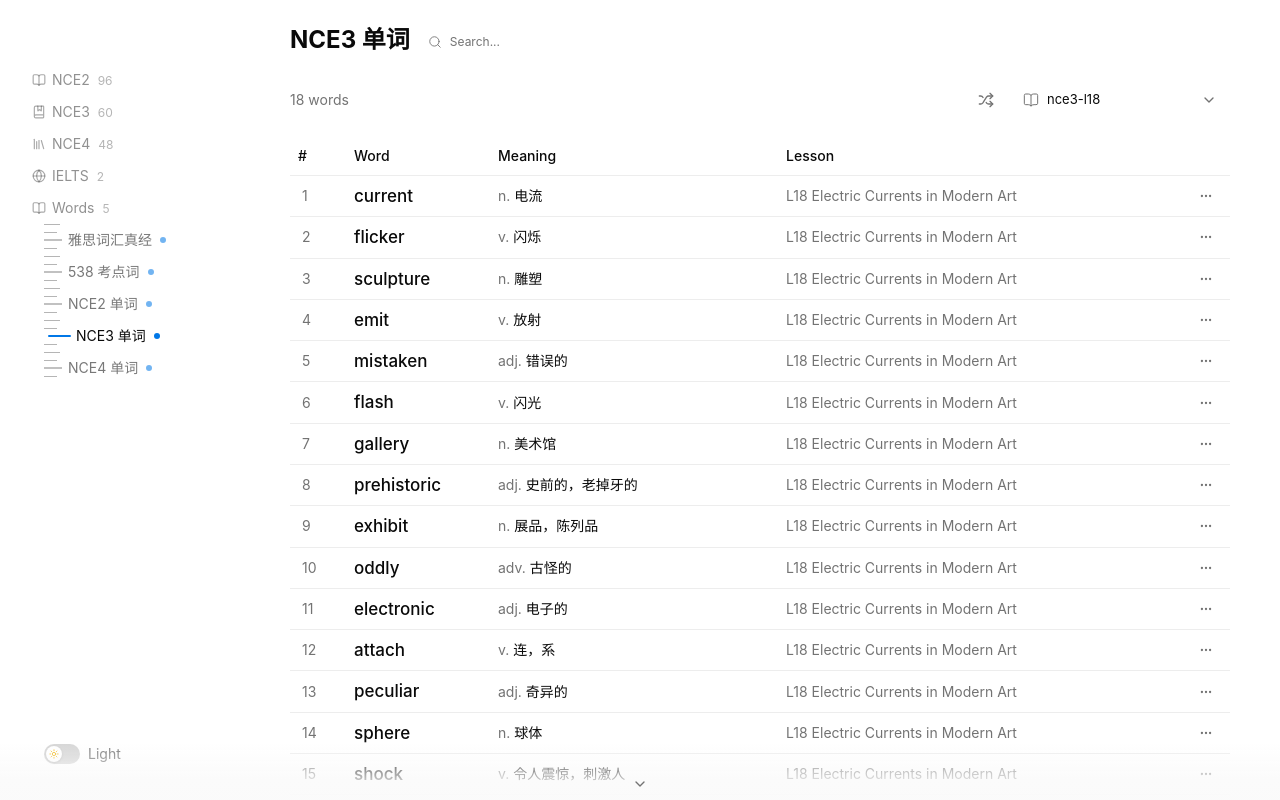
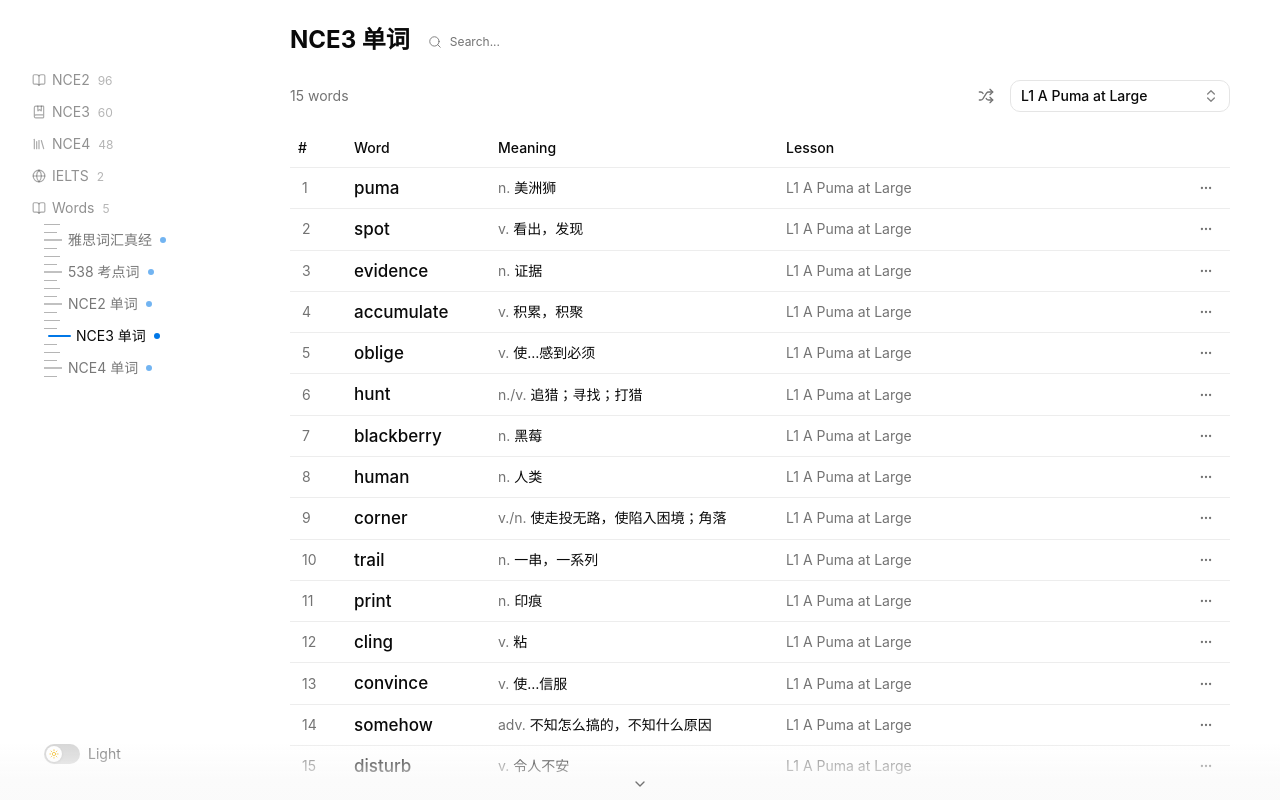
Before and after one commit to farisni/nce-nextjs, a Next.js app: page /nce-vocabulary/nce3 in a window 1280 px wide. Built offline with nearby package versions, Linux system fonts and the light colour scheme; a small style sheet from the web is missing.

Commit message:
refactor: Select→Combobox + Search图标修复 + hydration警告修复

```diff
--- a/src/app/538-keywords/page.tsx
+++ b/src/app/538-keywords/page.tsx
@@ -19,7 +19,7 @@ import {
 } from "@/components/ui/tooltip";
 import { InputGroup, InputField } from "@/components/ui/input-group";
 import { cn } from "@/lib/utils";
-import { Ellipsis } from "lucide-react";
+import { Ellipsis, Search } from "lucide-react";
 
 const INDEX_COLUMN_CLASS = "sticky left-0 z-30 w-14 bg-background pl-3 group-hover:bg-muted";
 const WORD_COLUMN_CLASS = "sticky left-14 z-30 w-36 bg-background group-hover:bg-muted";
--- a/src/app/layout.tsx
+++ b/src/app/layout.tsx
@@ -20,7 +20,7 @@ export default function RootLayout({
       className="h-full antialiased"
       suppressHydrationWarning
     >
-      <body className="min-h-full">
+      <body className="min-h-full" suppressHydrationWarning>
         <ThemeProvider attribute="class" defaultTheme="system" enableSystem>
         <TooltipProvider>
           <ScrollArea className="h-svh min-w-0 bg-background text-foreground">
--- a/src/app/vocabulary/page.tsx
+++ b/src/app/vocabulary/page.tsx
@@ -16,7 +16,7 @@ import {
   TooltipContent,
   TooltipTrigger,
 } from "@/components/ui/tooltip";
-import { Check, ChevronsUpDown, Ellipsis } from "lucide-react";
+import { Check, ChevronsUpDown, Ellipsis, Search } from "lucide-react";
 import { cn } from "@/lib/utils";
 import { Button } from "@/components/ui/button";
 import {
--- a/src/components/nce-vocabulary-page.tsx
+++ b/src/components/nce-vocabulary-page.tsx
@@ -1,18 +1,24 @@
 "use client";
 
 import { Fragment, useCallback, useEffect, useMemo, useRef, useState } from "react";
-import { BookOpen, Ellipsis, Search, Shuffle } from "lucide-react";
+import { Check, ChevronsUpDown, Ellipsis, Search, Shuffle } from "lucide-react";
 
 import { type Article, type VocabItem } from "@/app/mock";
 import { LearningLayout } from "@/components/learning-layout";
 import { InputGroup, InputField } from "@/components/ui/input-group";
+import { Button } from "@/components/ui/button";
 import {
-  Select,
-  SelectContent,
-  SelectGroup,
-  SelectItem,
-  SelectTrigger,
-} from "@/components/ui/select";
+  Command,
+  CommandEmpty,
+  CommandGroup,
+  CommandItem,
+  CommandList,
+} from "@/components/ui/command";
+import {
+  Popover,
+  PopoverContent,
+  PopoverTrigger,
+} from "@/components/ui/popover";
 import {
   Table,
   TableBody,
@@ -385,10 +391,9 @@ export function NceVocabularyPage({ articles, title }: NceVocabularyPageProps) {
     [articles],
   );
   const [isLessonSelectOpen, setIsLessonSelectOpen] = useState(false);
-  const [selectedArticleId, setSelectedArticleId] = useState(() => {
-    const sorted = Object.values(articles).sort((a, b) => a.lesson - b.lesson);
-    return sorted[Math.floor(Math.random() * sorted.length)]?.id ?? ALL_LESSONS_VALUE;
-  });
+  const [selectedArticleId, setSelectedArticleId] = useState(
+    articleOptions[0]?.id ?? ALL_LESSONS_VALUE,
+  );
   const [lessonQuery, setLessonQuery] = useState("");
   const [searchQuery, setSearchQuery] = useState("");
   const [expandedWordId, setExpandedWordId] = useState<string | null>(null);
@@ -397,19 +402,7 @@ export function NceVocabularyPage({ articles, title }: NceVocabularyPageProps) {
   const selectedArticleLabel = selectedArticle
     ? `L${selectedArticle.lesson} ${selectedArticle.title}`
     : "全部课文";
-  const visibleArticleOptions = useMemo(() => {
-    const normalizedQuery = lessonQuery.trim().toLowerCase();
 
-    if (!normalizedQuery) {
-      return articleOptions.slice(0, 10);
-    }
-
-    return articleOptions.filter((article) =>
-      `l${article.lesson} ${article.title} ${article.titleCn ?? ""}`
-        .toLowerCase()
-        .includes(normalizedQuery),
-    );
-  }, [articleOptions, lessonQuery]);
   const words = useMemo<NceVocabularyWord[]>(
     () => articleOptions.flatMap((article) => article.vocabulary.map((word, index) => ({
       ...word,
@@ -472,27 +465,60 @@ export function NceVocabularyPage({ articles, title }: NceVocabularyPageProps) {
             >
               <Shuffle className="size-4" />
             </button>
-            <div className="w-[220px]">
-            <Select
-              value={selectedArticleId}
-              onValueChange={(v) => {
-                setSelectedArticleId(v);
-                setExpandedWordId(null);
-              }}
-            >
-              <SelectTrigger variant="borderless" icon={BookOpen} placeholder="选择课文..." className="h-10" />
-              <SelectContent className="max-h-[330px]">
-                <SelectGroup>
-                  <SelectItem value={ALL_LESSONS_VALUE} index={0}>全部课文</SelectItem>
-                  {articleOptions.map((article, idx) => (
-                    <SelectItem key={article.id} value={article.id} index={idx + 1}>
-                      {`L${article.lesson} ${article.title}`}
-                    </SelectItem>
-                  ))}
-                </SelectGroup>
-              </SelectContent>
-            </Select>
-            </div>
+            <Popover>
+              <PopoverTrigger asChild>
+                <Button
+                  variant="outline"
+                  role="combobox"
+                  className="w-[220px] justify-between"
+                >
+                  <span className="truncate">{selectedArticleLabel}</span>
+                  <ChevronsUpDown className="ml-2 h-4 w-4 shrink-0 opacity-50" />
+                </Button>
+              </PopoverTrigger>
+              <PopoverContent className="w-[220px] p-0">
+                <Command>
+                  <CommandList>
+                    <CommandEmpty>未找到</CommandEmpty>
+                    <CommandGroup>
+                      <CommandItem
+                        value="全部课文"
+                        onSelect={() => {
+                          setSelectedArticleId(ALL_LESSONS_VALUE);
+                          setExpandedWordId(null);
+                        }}
+                      >
+                        <Check
+                          className={cn(
+                            "mr-2 h-4 w-4",
+                            selectedArticleId === ALL_LESSONS_VALUE ? "opacity-100" : "opacity-0"
+                          )}
+                        />
+                        全部课文
+                      </CommandItem>
+                      {articleOptions.map((article) => (
+                        <CommandItem
+                          key={article.id}
+                          value={`L${article.lesson} ${article.title}`}
+                          onSelect={() => {
+                            setSelectedArticleId(article.id);
+                            setExpandedWordId(null);
+                          }}
+                        >
+                          <Check
+                            className={cn(
+                              "mr-2 h-4 w-4",
+                              selectedArticleId === article.id ? "opacity-100" : "opacity-0"
+                            )}
+                          />
+                          {`L${article.lesson} ${article.title}`}
+                        </CommandItem>
+                      ))}
+                    </CommandGroup>
+                  </CommandList>
+                </Command>
+              </PopoverContent>
+            </Popover>
           </div>
         </div>
 
```
